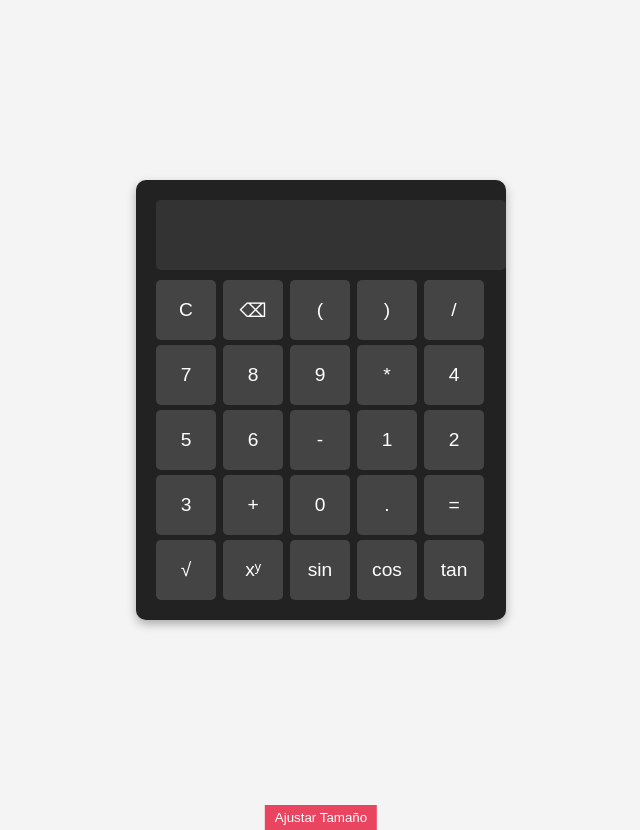
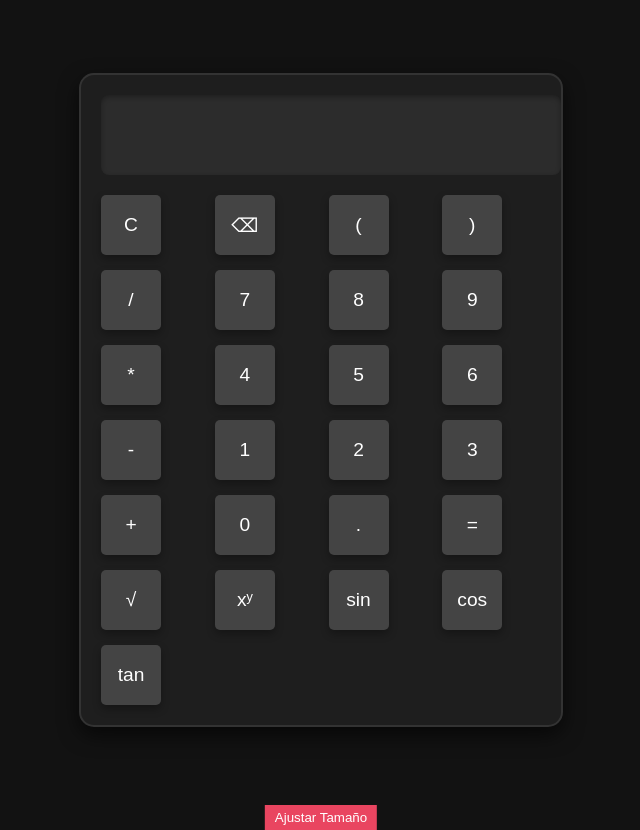
Before and after one commit to Kphernous/Calculadora-cientifica, a plain HTML site: page index.html in a window 1280 px wide. Shown: the whole page, without its empty margins (319-959 px from the left). Drawn offline with Linux system fonts and the light colour scheme.

Commit message:
Update Styles.css

```diff
--- a/Styles.css
+++ b/Styles.css
@@ -4,35 +4,88 @@ body {
     justify-content: center;
     align-items: center;
     height: 100vh;
-    background-color: #f4f4f4;
+    background-color: #121212; /* Fondo oscuro */
     margin: 0;
+    color: #e0e0e0; /* Color de texto claro */
 }
 
 .calculator {
-    background: #222;
+    background: #1e1e1e; /* Fondo oscuro para la calculadora */
     padding: 20px;
-    border-radius: 10px;
-    box-shadow: 0 4px 10px rgba(0, 0, 0, 0.3);
+    border-radius: 15px; /* Bordes más redondeados */
+    box-shadow: 0 8px 20px rgba(0, 0, 0, 0.6); /* Sombra más pronunciada */
     text-align: center;
+    border: 2px solid #333; /* Borde sutil */
 }
 
 #display {
     width: 100%;
-    height: 50px;
-    font-size: 1.5em;
+    height: 60px;
+    font-size: 2em;
     text-align: right;
-    margin-bottom: 10px;
+    margin-bottom: 20px;
     padding: 10px;
     border: none;
-    background: #333;
-    color: white;
-    border-radius: 5px;
+    background: #2c2c2c; /* Fondo oscuro para la pantalla */
+    color: #e0e0e0; /* Color de texto claro */
+    border-radius: 8px; /* Bordes redondeados */
+    box-shadow: inset 0 2px 5px rgba(0, 0, 0, 0.3); /* Sombra interior */
 }
 
 .buttons {
     display: grid;
-    grid-template-columns: repeat(5, 1fr);
-    gap: 5px;
+    grid-template-columns: repeat(4, 1fr); /* 4 columnas */
+    gap: 15px; /* Espacio entre botones */
+}
+
+.btn {
+    width: 80px; /* Botones más grandes */
+    height: 80px;
+    font-size: 1.5em;
+    border: none;
+    background: #333; /* Fondo oscuro para los botones */
+    color: #e0e0e0; /* Color de texto claro */
+    border-radius: 12px; /* Bordes más redondeados */
+    cursor: pointer;
+    transition: background 0.3s, transform 0.1s;
+    box-shadow: 0 4px 8px rgba(0, 0, 0, 0.3); /* Sombra para efecto 3D */
+}
+
+.btn:hover {
+    background: #555; /* Color de fondo más claro al pasar el mouse */
+}
+
+.btn:active {
+    transform: scale(0.95); /* Efecto de presión al hacer clic */
+}
+
+.btn.operator {
+    background: #ff9500; /* Color naranja para operadores */
+    color: #121212; /* Texto oscuro para contraste */
+}
+
+.btn.operator:hover {
+    background: #ffaa33; /* Color naranja más claro al pasar el mouse */
+}
+
+.btn.clear {
+    background: #ff3b30; /* Color rojo para el botón de limpiar */
+    color: #121212; /* Texto oscuro para contraste */
+}
+
+.btn.clear:hover {
+    background: #ff5c5c; /* Color rojo más claro al pasar el mouse */
+}
+
+.btn.equals {
+    background: #34c759; /* Color verde para el botón de igual */
+    color: #121212; /* Texto oscuro para contraste */
+    grid-column: span 2; /* Ocupa dos columnas */
+    width: 100%; /* Ancho completo */
+}
+
+.btn.equals:hover {
+    background: #4cd964; /* Color verde más claro al pasar el mouse */
 }
 
 .btn {
```
